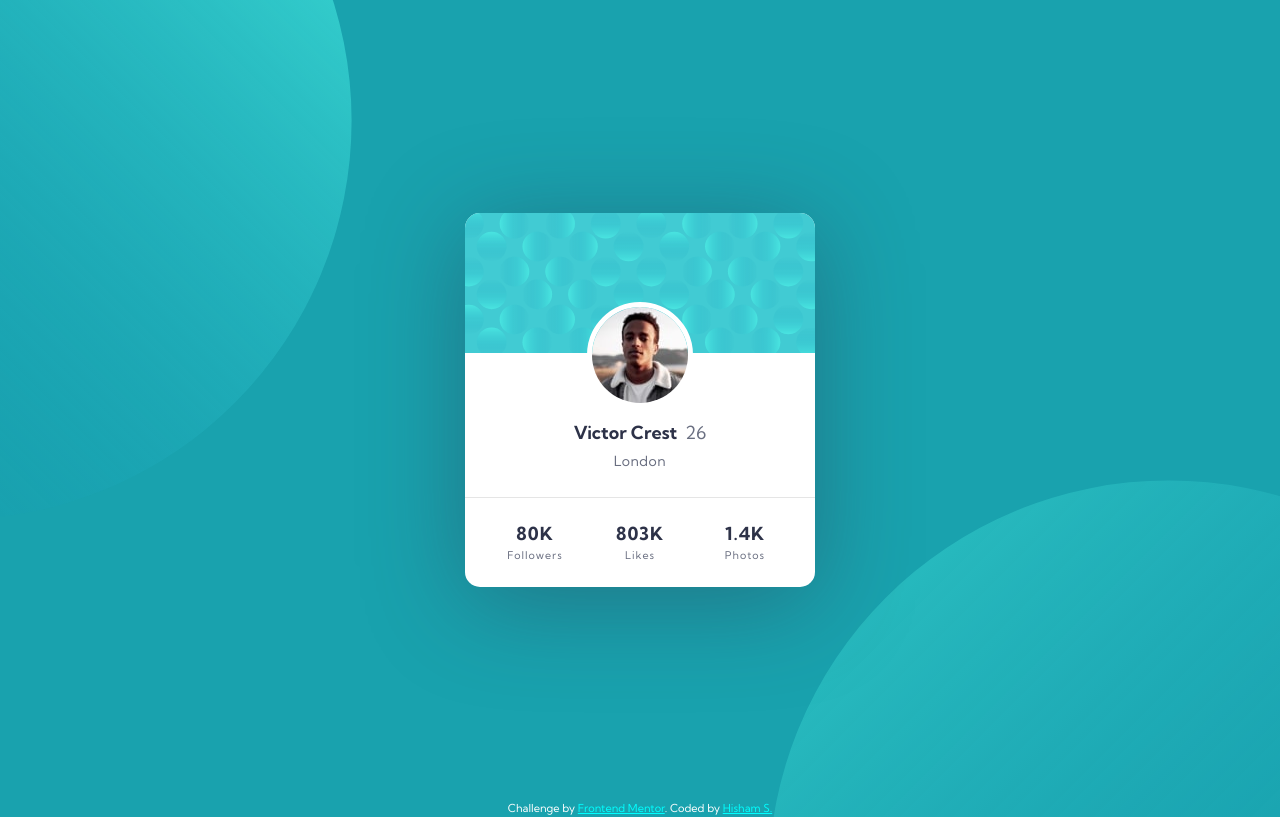
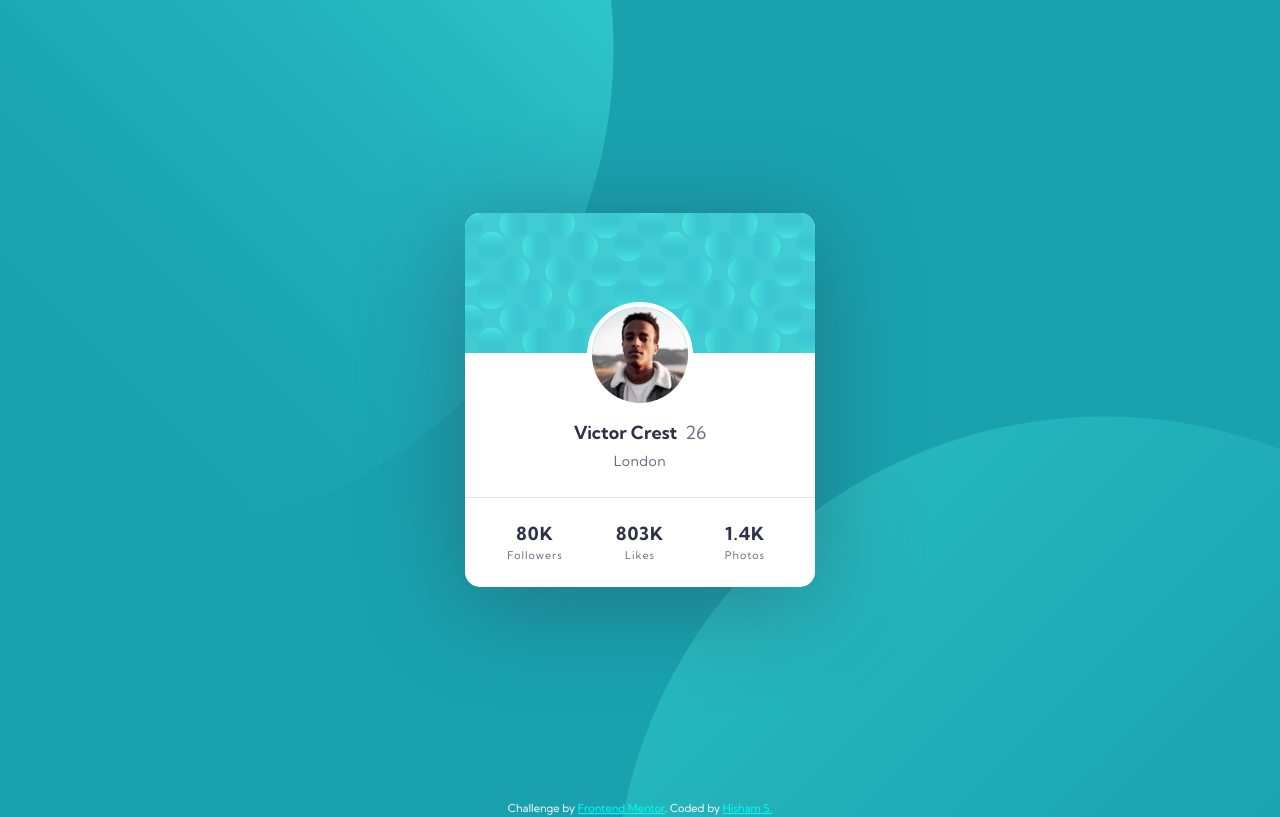
Before and after one commit to Hisham-Echo/profile-card-component, a plain HTML site: page index.html in a window 1280 px wide. Drawn offline with Linux system fonts and the light colour scheme.

Commit message:
Solution

```diff
--- a/style.css
+++ b/style.css
@@ -29,8 +29,11 @@ h1,
 }
 
 body {
-    overflow-x: hidden;
-    background-color: var(--Dark-cyan);
+    background: url(images/bg-pattern-top.svg),
+        url(images/bg-pattern-bottom.svg);
+    background-position: right 52vw bottom 35vh, left 48vw top 52vh;
+    background-repeat: no-repeat;
+    background-color: var(--Dark-cyan,darkcyan);
 }
 
 main {
@@ -38,32 +41,6 @@ main {
     display: grid;
     place-items: center;
     height: 100vh;
-}
-
-body::after {
-    content: "";
-    position: fixed;
-    top: -35%;
-    left: -35%;
-    z-index: 20;
-    width: 100%;
-    height: 100%;
-    background-repeat: no-repeat;
-    background-size: contain;
-    background-image: url(images/bg-pattern-top.svg);
-}
-
-body::before {
-    content: "";
-    position: fixed;
-    bottom: -60%;
-    right: -60%;
-    z-index: 20;
-    width: 100%;
-    height: 100%;
-    background-repeat: no-repeat;
-    background-size: contain;
-    background-image: url(images/bg-pattern-bottom.svg);
 }
 
 main section {
```
